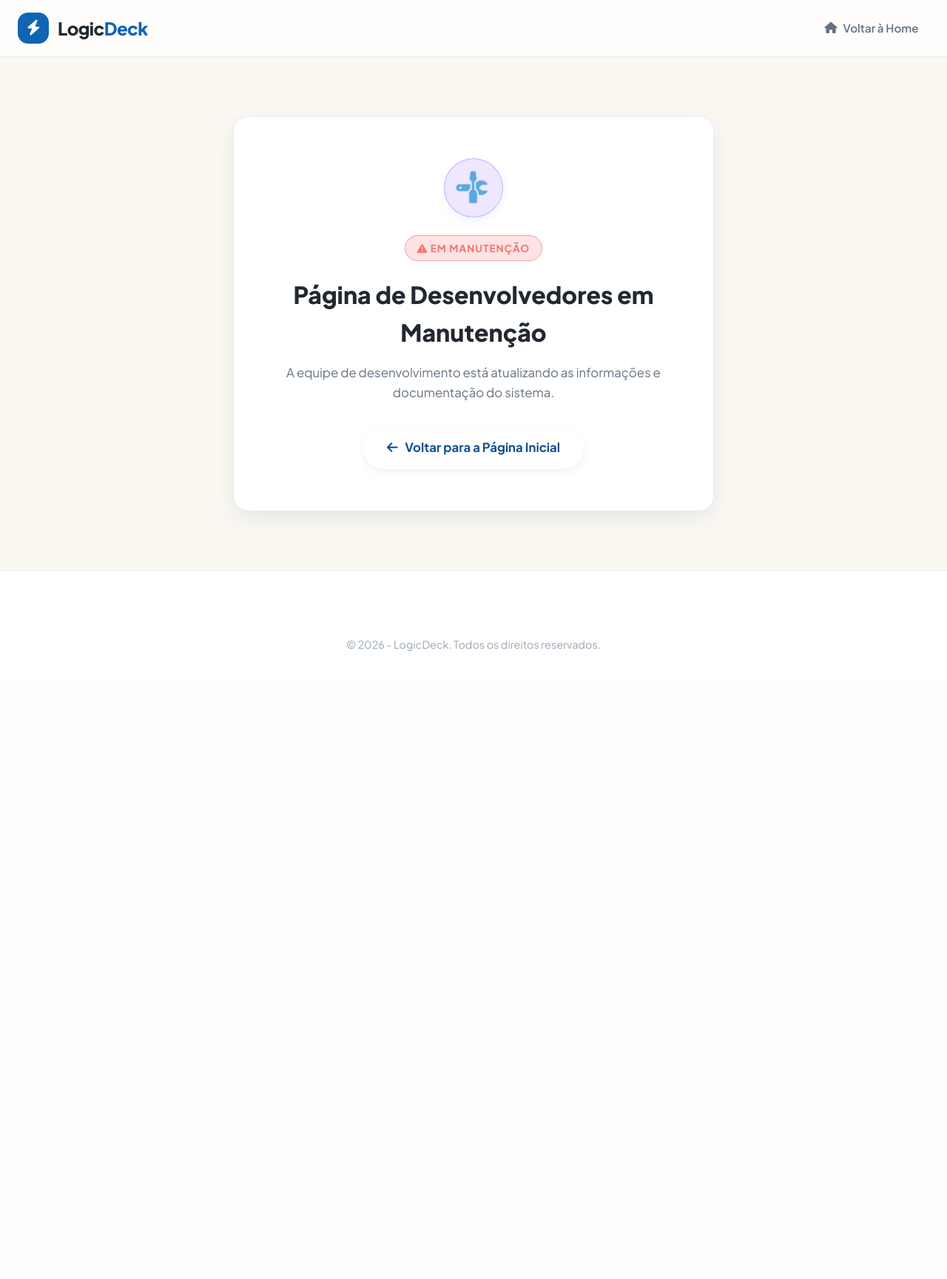
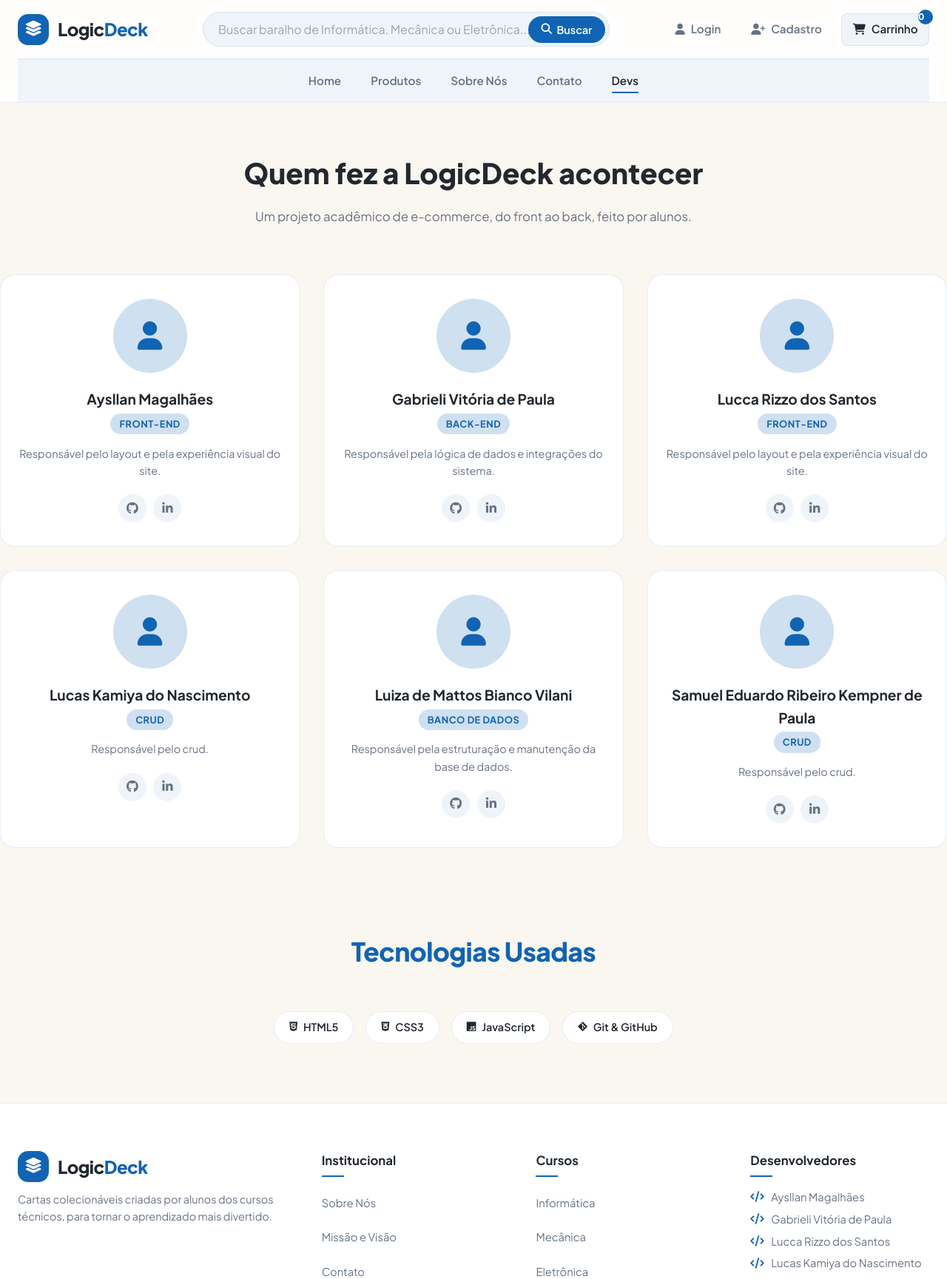
Before and after one commit to Proddy-0/labs-tvbox, a PHP site: page /ecommerce/front/desenvolvedores.html in a window 1280 px wide. Shown: the top 1729 px of the page at 74% size. Before the commit the page ends 880 px from the top, so only its background shows below. Run offline with PHP 8.4, Linux system fonts and the light colour scheme.

Commit message:
Auto-sync: update ecommerce from Proddy-0/E-commerce@3da8b656d2c31d593ae9bbbbd0f41f5bdbf6a5fa

```diff
--- a/ecommerce/front/css/style.css
+++ b/ecommerce/front/css/style.css
@@ -1636,3 +1636,133 @@ footer {
     .stats-grid { grid-template-columns: 1fr; }
     .courses-grid { grid-template-columns: 1fr; }
 }
+/* ==========================================================================
+   PÁGINA DESENVOLVEDORES
+   ========================================================================== */
+.devs-hero {
+    padding: 4rem 0 2rem;
+    text-align: center;
+}
+
+.devs-hero h1 {
+    font-size: 2.4rem;
+    font-weight: 800;
+    margin-bottom: 1rem;
+}
+
+.devs-hero p {
+    color: var(--text-muted);
+    font-size: 1.05rem;
+    max-width: 600px;
+    margin: 0 auto;
+}
+
+.devs-grid {
+    padding: 2rem 0 4rem;
+    display: grid;
+    grid-template-columns: repeat(3, 1fr);
+    gap: 2rem;
+}
+
+.dev-card {
+    background: var(--bg-surface);
+    border: 1px solid var(--border-color);
+    border-radius: var(--radius-lg);
+    padding: 2rem 1.5rem;
+    text-align: center;
+    transition: var(--transition);
+}
+
+.dev-card:hover {
+    box-shadow: var(--shadow-card);
+    border-color: var(--border-light);
+}
+
+.dev-avatar {
+    width: 100px;
+    height: 100px;
+    margin: 0 auto 1.25rem;
+    border-radius: 50%;
+    background: var(--primary-glow);
+    color: var(--primary);
+    font-size: 2.4rem;
+    display: flex;
+    align-items: center;
+    justify-content: center;
+}
+
+.dev-card h3 {
+    font-size: 1.2rem;
+    font-weight: 700;
+    margin-bottom: 0.25rem;
+}
+
+.dev-role {
+    display: inline-block;
+    font-size: 0.8rem;
+    font-weight: 700;
+    color: var(--primary);
+    background: var(--primary-glow);
+    padding: 0.25rem 0.75rem;
+    border-radius: var(--radius-full);
+    margin-bottom: 0.9rem;
+    text-transform: uppercase;
+    letter-spacing: 0.5px;
+}
+
+.dev-card p {
+    color: var(--text-muted);
+    font-size: 0.9rem;
+    margin-bottom: 1.25rem;
+}
+
+.dev-socials {
+    display: flex;
+    justify-content: center;
+    gap: 0.6rem;
+}
+
+.dev-socials a {
+    width: 38px;
+    height: 38px;
+    border-radius: 50%;
+    background: var(--bg-surface-hover);
+    color: var(--text-muted);
+    display: flex;
+    align-items: center;
+    justify-content: center;
+}
+
+.dev-socials a:hover {
+    background: var(--primary);
+    color: #fff;
+}
+
+.tech-stack-section {
+    padding: 3rem 0 5rem;
+    text-align: center;
+}
+
+.tech-stack-list {
+    display: flex;
+    justify-content: center;
+    flex-wrap: wrap;
+    gap: 1rem;
+    margin-top: 2rem;
+}
+
+.tech-chip {
+    padding: 0.6rem 1.25rem;
+    background: var(--bg-surface);
+    border: 1px solid var(--border-color);
+    border-radius: var(--radius-full);
+    font-weight: 600;
+    font-size: 0.9rem;
+    display: inline-flex;
+    align-items: center;
+    gap: 0.5rem;
+}
+
+@media (max-width: 768px) {
+    .devs-grid { grid-template-columns: 1fr; }
+}
--- a/ecommerce/front/desenvolvedores.html
+++ b/ecommerce/front/desenvolvedores.html
@@ -4,57 +4,188 @@
 <head>
     <meta charset="UTF-8">
     <meta name="viewport" content="width=device-width, initial-scale=1.0">
-    <title>Desenvolvedores - Em Manutenção | LogicDeck</title>
+    <title>Desenvolvedores | LogicDeck</title>
     <link rel="stylesheet" href="css/style.css">
     <link rel="stylesheet" href="https://cdnjs.cloudflare.com/ajax/libs/font-awesome/6.4.0/css/all.min.css">
 </head>
 
 <body>
+
     <header>
         <div class="container">
             <div class="header-top">
                 <a href="index.html" class="logo">
-                    <div class="logo-icon"><i class="fa-solid fa-bolt"></i></div>
+                    <div class="logo-icon"><i class="fa-solid fa-layer-group"></i></div>
                     <div>Logic<span>Deck</span></div>
                 </a>
+
+                <form class="search-form" onsubmit="return false;">
+                    <input type="text" placeholder="Buscar baralho de Informática, Mecânica ou Eletrônica...">
+                    <button type="submit"><i class="fa-solid fa-magnifying-glass"></i> Buscar</button>
+                </form>
+
                 <nav class="user-nav">
-                    <ul>
-                        <li style="display:inline-block;">
-                            <a href="index.html"><i class="fa-solid fa-house"></i> Voltar à Home</a>
-                        </li>
-                    </ul>
+                    <a href="login.html"><i class="fa-solid fa-user"></i> Login</a>
+                    <a href="cadastro.html"><i class="fa-solid fa-user-plus"></i> Cadastro</a>
+                    <a href="carrinho.html" class="cart-btn">
+                        <i class="fa-solid fa-cart-shopping"></i> Carrinho
+                        <span class="cart-badge" id="cart-count">0</span>
+                    </a>
                 </nav>
             </div>
+
+            <nav class="main-nav">
+                <ul>
+                    <li><a href="index.html">Home</a></li>
+                    <li><a href="produtos.html">Produtos</a></li>
+                    <li><a href="sobre.html">Sobre Nós</a></li>
+                    <li><a href="contato.html">Contato</a></li>
+                    <li><a href="desenvolvedores.html" class="active">Devs</a></li>
+                </ul>
+            </nav>
         </div>
     </header>
 
-    <main class="container" style="padding: 5rem 1.5rem; flex-grow: 1; display: flex; align-items: center; justify-content: center;">
-        <div style="background: var(--bg-surface); padding: 3.5rem 2.5rem; border-radius: var(--radius-lg); border: 1px solid var(--border-color); text-align: center; max-width: 650px; box-shadow: var(--shadow-card); position: relative; overflow: hidden;">
-            <div style="width: 80px; height: 80px; margin: 0 auto 1.5rem; background: rgba(139, 92, 246, 0.15); border: 1px solid rgba(139, 92, 246, 0.4); border-radius: 50%; display: flex; align-items: center; justify-content: center; color: var(--accent); font-size: 2.2rem; box-shadow: var(--shadow-glow);">
-                <i class="fa-solid fa-screwdriver-wrench fa-spin-pulse" style="--fa-animation-duration: 3s;"></i>
+    <main>
+
+        <section class="devs-hero container">
+            <h1>Quem fez a LogicDeck acontecer</h1>
+            <p>Um projeto acadêmico de e-commerce, do front ao back, feito por alunos.</p>
+        </section>
+
+        <section class="devs-grid container">
+
+            <!-- Troque função, descrição e links pelos dados reais de cada integrante -->
+            <div class="dev-card">
+                <div class="dev-avatar"><i class="fa-solid fa-user"></i></div>
+                <h3>Aysllan Magalhães</h3>
+                <span class="dev-role">Front-end</span>
+                <p>Responsável pelo layout e pela experiência visual do site.</p>
+                <div class="dev-socials">
+                    <a href="#" target="_blank"><i class="fa-brands fa-github"></i></a>
+                    <a href="#" target="_blank"><i class="fa-brands fa-linkedin-in"></i></a>
+                </div>
             </div>
 
-            <span style="display: inline-block; padding: 0.35rem 1rem; background: rgba(239, 68, 68, 0.15); border: 1px solid rgba(239, 68, 68, 0.4); border-radius: var(--radius-full); color: #f87171; font-weight: 700; font-size: 0.85rem; text-transform: uppercase; letter-spacing: 1px; margin-bottom: 1.25rem;">
-                <i class="fa-solid fa-triangle-exclamation"></i> Em Manutenção
-            </span>
+            <div class="dev-card">
+                <div class="dev-avatar"><i class="fa-solid fa-user"></i></div>
+                <h3>Gabrieli Vitória de Paula</h3>
+                <span class="dev-role">Back-end</span>
+                <p>Responsável pela lógica de dados e integrações do sistema.</p>
+                <div class="dev-socials">
+                    <a href="#" target="_blank"><i class="fa-brands fa-github"></i></a>
+                    <a href="#" target="_blank"><i class="fa-brands fa-linkedin-in"></i></a>
+                </div>
+            </div>
 
-            <h2 style="font-size: 2rem; font-weight: 800; margin-bottom: 1rem; color: var(--text-main);">Página de Desenvolvedores em Manutenção</h2>
+            <div class="dev-card">
+                <div class="dev-avatar"><i class="fa-solid fa-user"></i></div>
+                <h3>Lucca Rizzo dos Santos</h3>
+                <span class="dev-role">Front-end</span>
+                <p>Responsável pelo layout e pela experiência visual do site.</p>
+                <div class="dev-socials">
+                    <a href="#" target="_blank"><i class="fa-brands fa-github"></i></a>
+                    <a href="#" target="_blank"><i class="fa-brands fa-linkedin-in"></i></a>
+                </div>
+            </div>
 
-            <p style="color: var(--text-muted); font-size: 1.05rem; line-height: 1.6; margin-bottom: 2rem;">
-                A equipe de desenvolvimento está atualizando as informações e documentação do sistema.
-            </p>
+            <div class="dev-card">
+                <div class="dev-avatar"><i class="fa-solid fa-user"></i></div>
+                <h3>Lucas Kamiya do Nascimento</h3>
+                <span class="dev-role">CRUD</span>
+                <p>Responsável pelo crud.</p>
+                <div class="dev-socials">
+                    <a href="#" target="_blank"><i class="fa-brands fa-github"></i></a>
+                    <a href="#" target="_blank"><i class="fa-brands fa-linkedin-in"></i></a>
+                </div>
+            </div>
 
-            <a href="index.html" class="btn-hero" style="display: inline-flex; align-items: center; gap: 0.6rem;">
-                <i class="fa-solid fa-arrow-left"></i> Voltar para a Página Inicial
-            </a>
-        </div>
+            <div class="dev-card">
+                <div class="dev-avatar"><i class="fa-solid fa-user"></i></div>
+                <h3>Luiza de Mattos Bianco Vilani</h3>
+                <span class="dev-role">Banco de Dados</span>
+                <p>Responsável pela estruturação e manutenção da base de dados.</p>
+                <div class="dev-socials">
+                    <a href="#" target="_blank"><i class="fa-brands fa-github"></i></a>
+                    <a href="#" target="_blank"><i class="fa-brands fa-linkedin-in"></i></a>
+                </div>
+            </div>
+
+            <div class="dev-card">
+                <div class="dev-avatar"><i class="fa-solid fa-user"></i></div>
+                <h3>Samuel Eduardo Ribeiro Kempner de Paula</h3>
+                <span class="dev-role">CRUD</span>
+                <p>Responsável pelo crud.</p>
+                <div class="dev-socials">
+                    <a href="#" target="_blank"><i class="fa-brands fa-github"></i></a>
+                    <a href="#" target="_blank"><i class="fa-brands fa-linkedin-in"></i></a>
+                </div>
+            </div>
+
+        </section>
+
+        <section class="tech-stack-section container">
+            <h2 class="section-title">Tecnologias Usadas</h2>
+            <div class="tech-stack-list">
+                <span class="tech-chip"><i class="fa-brands fa-html5"></i> HTML5</span>
+                <span class="tech-chip"><i class="fa-brands fa-css3-alt"></i> CSS3</span>
+                <span class="tech-chip"><i class="fa-brands fa-js"></i> JavaScript</span>
+                <span class="tech-chip"><i class="fa-brands fa-git-alt"></i> Git & GitHub</span>
+            </div>
+        </section>
+
     </main>
 
     <footer>
-        <div class="container footer-bottom" style="border:none; text-align: center; justify-content: center;">
-            <p>&copy; 2026 - LogicDeck. Todos os direitos reservados.</p>
+        <div class="container">
+            <div class="footer-grid">
+                <div class="footer-brand">
+                    <a href="index.html" class="logo">
+                        <div class="logo-icon"><i class="fa-solid fa-layer-group"></i></div>
+                        <div>Logic<span>Deck</span></div>
+                    </a>
+                    <p>Cartas colecionáveis criadas por alunos dos cursos técnicos, para tornar o aprendizado mais divertido.</p>
+                </div>
+
+                <div class="footer-column">
+                    <h3>Institucional</h3>
+                    <ul>
+                        <li><a href="sobre.html">Sobre Nós</a></li>
+                        <li><a href="missao.html">Missão e Visão</a></li>
+                        <li><a href="contato.html">Contato</a></li>
+                    </ul>
+                </div>
+
+                <div class="footer-column">
+                    <h3>Cursos</h3>
+                    <ul>
+                        <li><a href="produtos.html">Informática</a></li>
+                        <li><a href="produtos.html">Mecânica</a></li>
+                        <li><a href="produtos.html">Eletrônica</a></li>
+                    </ul>
+                </div>
+
+                <div class="footer-column">
+                    <h3>Desenvolvedores</h3>
+                    <ul class="footer-devs">
+                        <li><i class="fa-solid fa-code"></i> Aysllan Magalhães</li>
+                        <li><i class="fa-solid fa-code"></i> Gabrieli Vitória de Paula</li>
+                        <li><i class="fa-solid fa-code"></i> Lucca Rizzo dos Santos</li>
+                        <li><i class="fa-solid fa-code"></i> Lucas Kamiya do Nascimento</li>
+                        <li><i class="fa-solid fa-code"></i> Luiza de Mattos Bianco Vilani</li>
+                        <li><i class="fa-solid fa-code"></i> Samuel Eduardo Ribeiro Kempner de Paula</li>
+                    </ul>
+                </div>
+            </div>
+
+            <div class="footer-bottom">
+                <p>&copy; 2026 LogicDeck. Todos os direitos reservados.</p>
+                <p>Projeto acadêmico de E-commerce</p>
+            </div>
         </div>
     </footer>
+
+    <script src="js/script.js"></script>
 </body>
 
 </html>
```
Also changed, not shown: ecommerce/front/sobre.html (+6 -3 lines).
